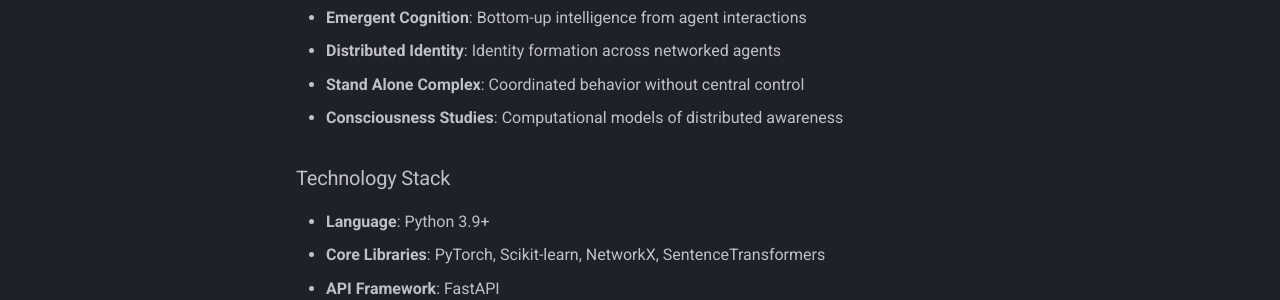
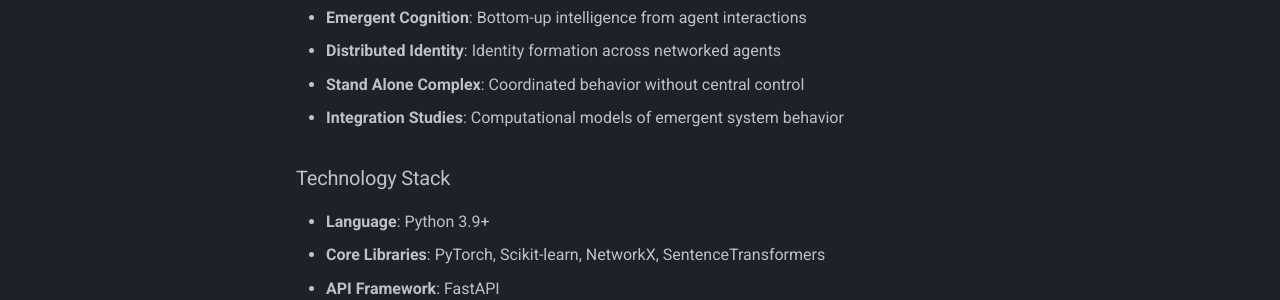
Before and after one commit to topstolenname/agisa_sac, an MkDocs documentation site: the page built from docs/CLAUDE.md, in a window 1280 px wide and 900 px high, scrolled down 855 px. Shown: the part 152-452 px from the top of the window. Built offline with MkDocs 1.6.1 and Material for MkDocs 9.7.7, drawn with Linux system fonts in a browser that asks for light colours; comment, search, counter and statistics services are not loaded.

Commit message:
docs: sanitize docs/CLAUDE.md - replace consciousness terminology
- 'Consciousness Studies' → 'Integration Studies'
- 'distributed awareness' → 'emergent system behavior'

Part of Tier 2 documentation sanitization. Completes all Tier 2 files.

```diff
--- a/docs/CLAUDE.md
+++ b/docs/CLAUDE.md
@@ -31,7 +31,7 @@
 - **Emergent Cognition**: Bottom-up intelligence from agent interactions
 - **Distributed Identity**: Identity formation across networked agents
 - **Stand Alone Complex**: Coordinated behavior without central control
-- **Consciousness Studies**: Computational models of distributed awareness
+- **Integration Studies**: Computational models of emergent system behavior
 
 ### Technology Stack
 - **Language**: Python 3.9+
```
